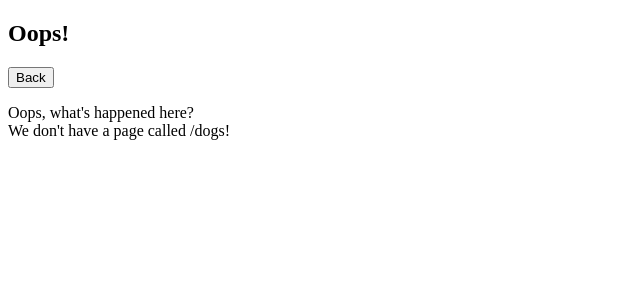
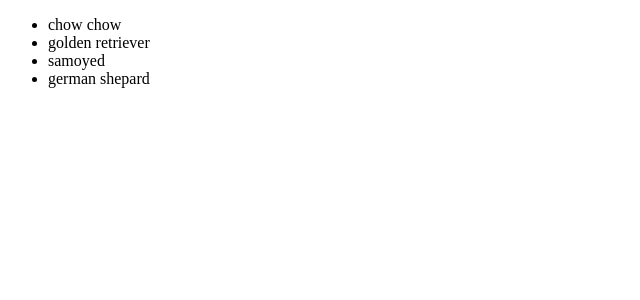
Before and after one commit to eshan1799/React-Music-App, a React app: page /dogs in a window 1280 px wide. Shown: the top 300 px of the page, without its empty margins (0-640 px from the left). Built offline with nearby package versions, Linux system fonts and the light colour scheme.

Commit message:
add a dogs read container

```diff
--- /dev/null
+++ b/Containers/DogsContainer.js
@@ -0,0 +1,17 @@
+import React from 'react'
+import { connect } from 'react-redux'
+import { Component } from 'react';
+
+class DogsReadContainer extends Component {
+    render() {
+        return (
+            <ul>
+                { this.props.allDogs.map(d => <li key={d.id}>{d.name}</li>) }
+            </ul>
+        )
+    }
+}
+
+const mSTP = state => ({ allDogs: state.dogs })
+
+export default connect(mSTP)(DogsReadContainer)
--- a/src/App.js
+++ b/src/App.js
@@ -2,6 +2,8 @@ import React from 'react';
 import { Switch, Route } from 'react-router-dom'
 import NotFound404 from '../Components/NotFound404'
 import ArtistContainer from '../Containers/ArtistsContainer'
+import UserInput from '../Components/UserInput';
+import DogsReadContainer from '../Containers/DogsContainer'
 
 class App extends React.Component {
 
@@ -10,7 +12,8 @@ class App extends React.Component {
             <Switch>
                 <Route exact path='/' component={ArtistContainer}/>
                 <Route path='/artists' component={ArtistContainer}/>
-                <Route path='/userInput' />
+                <Route path='/userInput' component={UserInput}/>
+                <Route path='/dogs' component={DogsReadContainer}/>
                 <Route component={NotFound404} />
             </Switch>
         )
--- a/src/index.js
+++ b/src/index.js
@@ -1,12 +1,19 @@
 import React from 'react'
 import ReactDOM from 'react-dom'
 import { BrowserRouter } from 'react-router-dom'
+import { createStore } from 'redux'
+import dogsReducer from '../reducers/DogsReducer'
+import { devToolsEnhancer } from 'redux-devtools-extension'
+import { Provider } from 'react-redux'
 import App from './App'
 
+const store = createStore(dogsReducer, devToolsEnhancer());
 
 ReactDOM.render(
   <BrowserRouter>
+  <Provider store={store}>
   <App />
+  </Provider>
   </BrowserRouter>,
   document.getElementById('root')
 )
```
